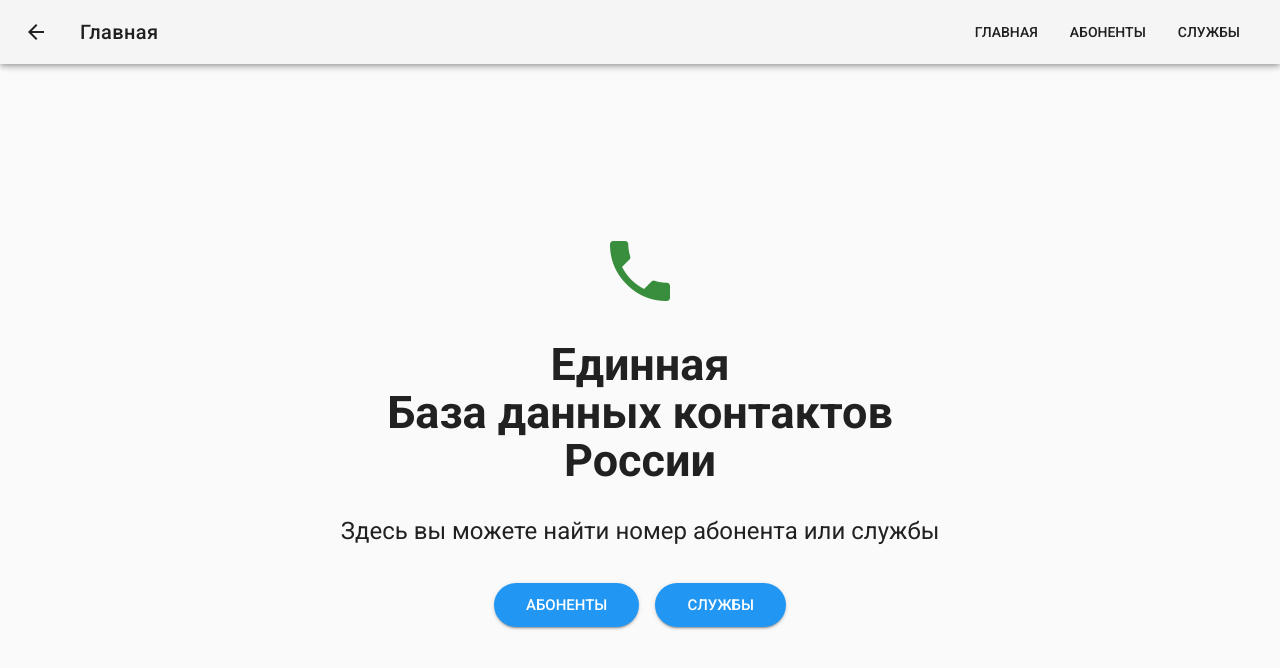
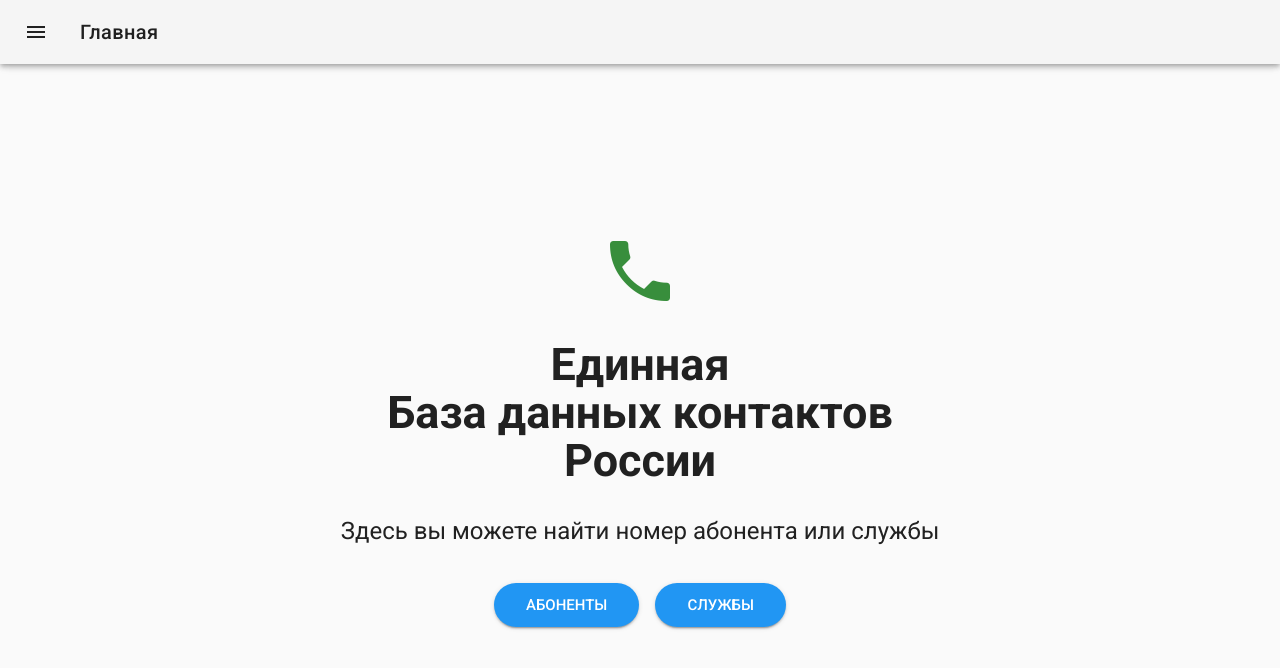
Before and after one commit to zylkov/TelephoneBook-Frontend-Source, a Vue app: page / in a window 1280 px wide. Shown: the top 668 px of the page. Built offline with nearby package versions, Linux system fonts and the light colour scheme.

Commit message:
tool bar

```diff
--- a/src/App.vue
+++ b/src/App.vue
@@ -1,7 +1,8 @@
 <template>
   <div id="app">
     <v-app id="inspire">
-      <Header v-bind:btnback="btnback"/>
+      <Header v-on:open-nav="openNav" v-bind:btnback="btnback"/>
+      <Navigator v-on:close-nav="closeNav" v-bind:nav="nav" v-bind:drawer="drawer"/>
       <router-view/>
     </v-app>
   </div>
@@ -9,20 +10,48 @@
 
 <script>
 import Header from './components/layout/Header'
+import Navigator from './components/layout/Navigator'
 export default {
   name:"app",
   components:{
-    Header
+    Header,
+    Navigator
   },
   data(){
     return{
-      btnback:true
+      btnback:true,
+      drawer:null,
+      nav:[
+        {
+          title:"Главная",
+          pathName:"Главная",
+          icon:"home"
+        },
+        {
+          title:"Абоненты",
+          pathName:"Абоненты",
+          icon:"account_circle"
+        },
+        {
+          title:"Службы",
+          pathName:"Службы",
+          icon:"business"
+        }
+      ]
     }
   },
   watch: {
     '$route' (to) {
       to.name === "Абонент" || to.name === "Служба"  ? this.btnback=true : this.btnback=false
     }
+  },
+  methods:{
+    openNav(){
+      this.drawer = !this.drawer
+    },
+    closeNav(val){
+      this.drawer = val
+    }
   }
 }
 </script>
--- a/src/components/layout/Header.vue
+++ b/src/components/layout/Header.vue
@@ -1,35 +1,21 @@
 <template>
    <v-toolbar>
-      <v-btn @click="goBack()" v-if="btnback" icon class="hidden-xs-only">
-              <v-icon>arrow_back</v-icon>
-      </v-btn>
+      <v-toolbar-side-icon @click.stop="clickBurger"></v-toolbar-side-icon>
       <v-toolbar-title>{{$route.name}}</v-toolbar-title>
       <v-spacer></v-spacer>
       <v-toolbar-items class="hidden-sm-and-down">
-        <v-btn @click="goToPage('Главная')" flat>
-           Главная
-        </v-btn>
-        <v-btn @click="goToPage('Абоненты')" flat>
-            Абоненты
-        </v-btn>
-        <v-btn @click="goToPage('Службы')" flat>
-            Службы
-        </v-btn>
+
       </v-toolbar-items>
     </v-toolbar>
 </template>
 
 <script>
-import router from '@/router.js'
 
 export default {
     name:"Header",
     methods:{
-        goToPage(name){
-            router.push({name})
-        },
-        goBack(){
-            router.back()
+        clickBurger(){
+            this.$emit("open-nav",true)
         }
     },
     props:[
--- /dev/null
+++ b/src/components/layout/Navigator.vue
@@ -0,0 +1,49 @@
+<template>
+    <v-navigation-drawer
+        v-model="drawer"
+        absolute
+        temporary
+      >
+
+
+        <v-list class="pt-0" dense>
+
+
+          <v-list-tile
+            v-for="item in nav"
+            :key="item.title"
+            @click="goToPage(item.pathName)"
+          >
+            <v-list-tile-action>
+              <v-icon>{{ item.icon }}</v-icon>
+            </v-list-tile-action>
+
+            <v-list-tile-content>
+              <v-list-tile-title>{{ item.title }}</v-list-tile-title>
+            </v-list-tile-content>
+          </v-list-tile>
+        </v-list>
+      </v-navigation-drawer>
+</template>
+
+<script>
+import router from '@/router.js'
+
+export default {
+    name:"Navigator",
+    props:[
+        "nav",
+        "drawer"
+    ],
+    methods:{
+        goToPage(name){
+            router.push({name})
+        }
+    },
+    watch:{
+        drawer:function(val){
+            this.$emit("close-nav",val)
+        }
+    }
+}
+</script>
```
